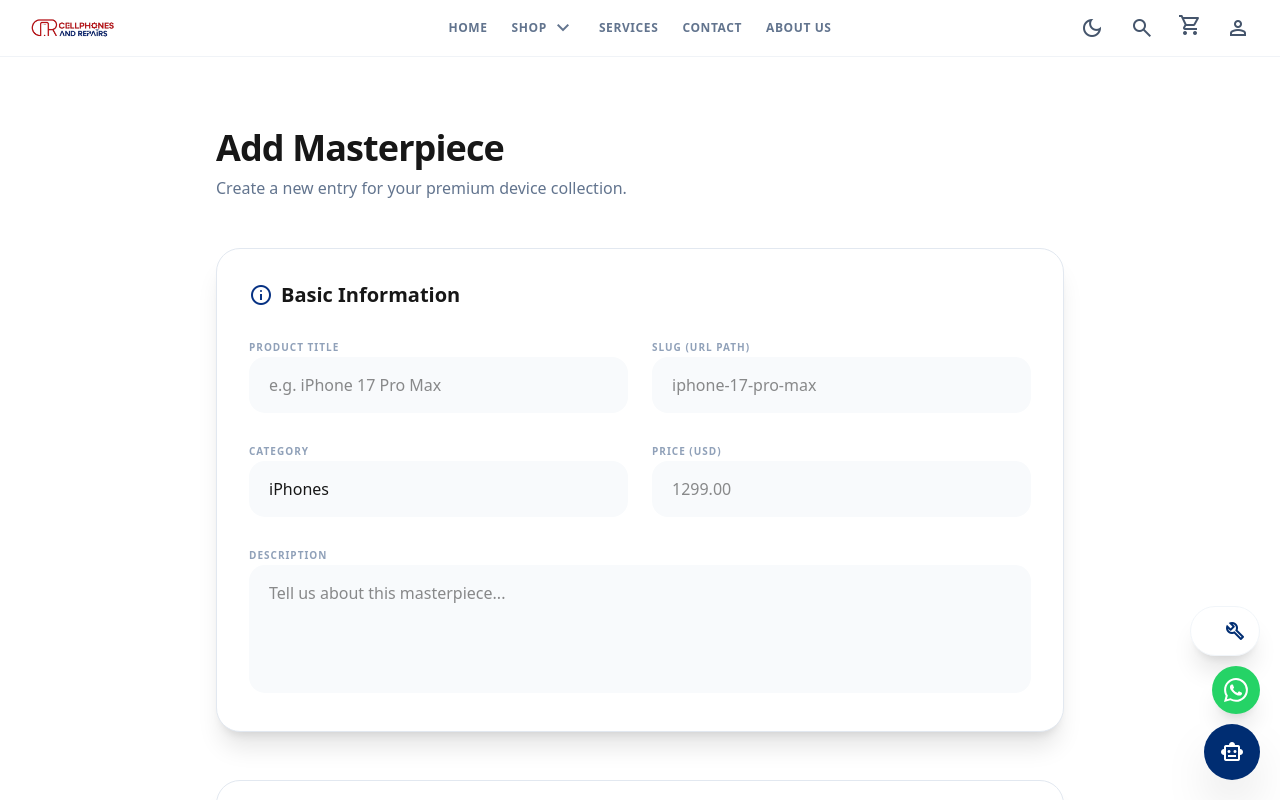
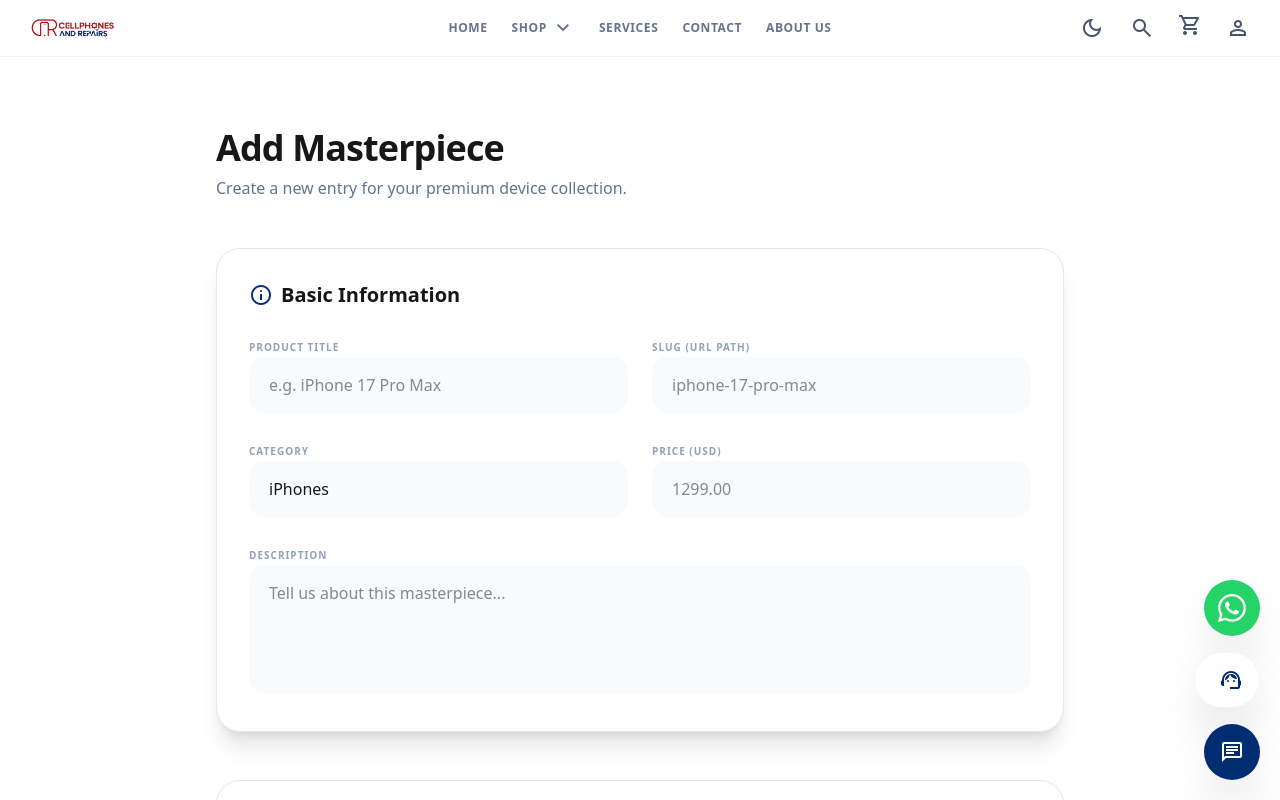
Before and after one commit to FlyPGppVz/PhonesAndRepairs-Final, a Next.js app: page /admin/shop/new in a window 1280 px wide. Shown: the top 800 px of the page. Built offline with nearby package versions, Linux system fonts and the light colour scheme.

Commit message:
feat: restore premium UI elements (Samsung black bg, float animation, promo banner, and FAB stack)

```diff
--- a/src/app/globals.css
+++ b/src/app/globals.css
@@ -86,7 +86,7 @@ body {
 
 @keyframes float {
   0%, 100% { transform: translateY(0); }
-  50% { transform: translateY(-10px); }
+  50% { transform: translateY(-15px); }
 }
 
 .animate-float {
--- a/src/components/FloatingActions.tsx
+++ b/src/components/FloatingActions.tsx
@@ -146,36 +146,52 @@ export default function FloatingActions() {
       )}
 
       {/* FAB Stack */}
-      <div className="flex flex-col items-end gap-[10px] pointer-events-auto">
-        {/* Service FAB */}
-        <Link
-          href="/services"
-          className="group flex items-center gap-3 bg-white dark:bg-blue-600 p-3 rounded-full shadow-xl border border-slate-100 dark:border-white/10 hover:scale-110 active:scale-95 transition-transform duration-300 ease-in-out cursor-pointer"
-        >
-          <span className="max-w-0 overflow-hidden group-hover:max-w-[150px] transition-all duration-500 ease-out font-black text-[10px] uppercase tracking-widest whitespace-nowrap opacity-0 group-hover:opacity-100 pl-2 text-blue-600 dark:text-white">
-            Repair Services
-          </span>
-          <span className="material-symbols-outlined text-blue-600 dark:text-white text-[24px]">build</span>
-        </Link>
-
+      {/* FAB Stack */}
+      <div className="flex flex-col items-end gap-4 pointer-events-auto">
         {/* WhatsApp FAB */}
         <a
           href="https://api.whatsapp.com/send/?phone=13136268888&text&type=phone_number&app_absent=0"
           target="_blank"
           rel="noopener noreferrer"
-          className="bg-[#25D366] text-white p-3 rounded-full shadow-xl hover:scale-110 active:scale-95 transition-transform duration-300 ease-in-out cursor-pointer"
+          className="group relative animate-fade-in-up"
+          style={{ animationDelay: '0.2s' }}
+          aria-label="Chat on WhatsApp"
         >
-          <svg xmlns="http://www.w3.org/2000/svg" width="24" height="24" fill="currentColor" viewBox="0 0 16 16">
-            <path d="M13.601 2.326A7.85 7.85 0 0 0 7.994 0C3.627 0 .068 3.558.064 7.926c0 1.399.366 2.76 1.057 3.965L0 16l4.204-1.102a7.9 7.9 0 0 0 3.79.965h.004c4.368 0 7.926-3.558 7.93-7.93A7.9 7.9 0 0 0 13.6 2.326zM7.994 14.521a6.6 6.6 0 0 1-3.356-.92l-.24-.144-2.494.654.666-2.433-.156-.251a6.56 6.56 0 0 1-1.007-3.505c0-3.626 2.957-6.584 6.591-6.584a6.56 6.56 0 0 1 4.66 1.931 6.56 6.56 0 0 1 1.928 4.66c-.004 3.639-2.961 6.592-6.592 6.592m3.615-4.934c-.197-.099-1.17-.578-1.353-.646-.182-.065-.315-.099-.445.099-.133.197-.513.646-.627.775-.114.133-.232.148-.43.05-.197-.1-.836-.308-1.592-.985-.59-.525-.985-1.175-1.103-1.372-.114-.198-.011-.304.088-.403.087-.088.197-.232.296-.346.1-.114.133-.198.198-.33.065-.134.034-.248-.015-.347-.05-.099-.445-1.076-.612-1.47-.16-.389-.323-.335-.445-.34-.114-.007-.247-.007-.38-.007a.73.73 0 0 0-.529.247c-.182.198-.691.677-.691 1.654s.71 1.916.81 2.049c.098.133 1.394 2.132 3.383 2.992.47.205.84.326 1.129.418.475.152.904.129 1.246.08.38-.058 1.171-.48 1.338-.943.164-.464.164-.86.114-.943-.049-.084-.182-.133-.38-.232z"/>
-          </svg>
+          <div className="relative bg-[#25D366] text-white w-14 h-14 flex-shrink-0 rounded-full shadow-2xl hover:shadow-[#25D366]/40 hover:scale-110 active:scale-95 transition-all duration-300 flex items-center justify-center">
+            <div className="absolute inset-0 bg-white/20 rounded-full opacity-0 group-hover:opacity-100 group-hover:animate-ping pointer-events-none"></div>
+            <svg xmlns="http://www.w3.org/2000/svg" width="28" height="28" fill="currentColor" viewBox="0 0 16 16">
+              <path d="M13.601 2.326A7.85 7.85 0 0 0 7.994 0C3.627 0 .068 3.558.064 7.926c0 1.399.366 2.76 1.057 3.965L0 16l4.204-1.102a7.9 7.9 0 0 0 3.79.965h.004c4.368 0 7.926-3.558 7.93-7.93A7.9 7.9 0 0 0 13.6 2.326zM7.994 14.521a6.6 6.6 0 0 1-3.356-.92l-.24-.144-2.494.654.666-2.433-.156-.251a6.56 6.56 0 0 1-1.007-3.505c0-3.626 2.957-6.584 6.591-6.584a6.56 6.56 0 0 1 4.66 1.931 6.56 6.56 0 0 1 1.928 4.66c-.004 3.639-2.961 6.592-6.592 6.592m3.615-4.934c-.197-.099-1.17-.578-1.353-.646-.182-.065-.315-.099-.445.099-.133.197-.513.646-.627.775-.114.133-.232.148-.43.05-.197-.1-.836-.308-1.592-.985-.59-.525-.985-1.175-1.103-1.372-.114-.198-.011-.304.088-.403.087-.088.197-.232.296-.346.1-.114.133-.198.198-.33.065-.134.034-.248-.015-.347-.05-.099-.445-1.076-.612-1.47-.16-.389-.323-.335-.445-.34-.114-.007-.247-.007-.38-.007a.73.73 0 0 0-.529.247c-.182.198-.691.677-.691 1.654s.71 1.916.81 2.049c.098.133 1.394 2.132 3.383 2.992.47.205.84.326 1.129.418.475.152.904.129 1.246.08.38-.058 1.171-.48 1.338-.943.164-.464.164-.86.114-.943-.049-.084-.182-.133-.38-.232z"/>
+            </svg>
+          </div>
         </a>
+
+        {/* Service Area FAB */}
+        <Link
+          href="/services"
+          className="group relative animate-fade-in-up"
+          style={{ animationDelay: '0.4s' }}
+          aria-label="Service Area"
+        >
+          <div className="relative bg-white dark:bg-neutral-800 text-blue-600 dark:text-blue-400 h-14 pr-4 pl-4 rounded-full shadow-2xl border border-slate-100 dark:border-white/5 hover:scale-110 active:scale-95 transition-all duration-300 flex items-center justify-center gap-2">
+            <div className="absolute inset-0 bg-blue-500/10 rounded-full opacity-0 group-hover:opacity-100 group-hover:animate-ping pointer-events-none"></div>
+            <span className="max-w-0 overflow-hidden group-hover:max-w-[150px] transition-all duration-500 ease-out font-black text-[10px] uppercase tracking-[0.2em] whitespace-nowrap opacity-0 group-hover:opacity-100">
+              Repair Services
+            </span>
+            <span className="material-symbols-outlined text-[26px]">support_agent</span>
+          </div>
+        </Link>
 
         {/* Chat Toggle FAB */}
         <button
           onClick={() => setIsChatOpen(!isChatOpen)}
-          className={`bg-blue-600 text-white w-14 h-14 rounded-full shadow-2xl flex items-center justify-center hover:scale-110 active:scale-95 transition-transform duration-300 ease-in-out cursor-pointer ${isChatOpen ? 'rotate-90 shadow-blue-500/40' : ''}`}
+          className={`group relative animate-fade-in-up ${isChatOpen ? 'rotate-90' : ''}`}
+          style={{ animationDelay: '0.6s' }}
+          aria-label={isChatOpen ? "Close Chat" : "Open Chat"}
         >
-          <span className="material-symbols-outlined text-[28px]">{isChatOpen ? 'close' : 'smart_toy'}</span>
+          <div className={`relative w-14 h-14 flex-shrink-0 rounded-full shadow-2xl transition-all duration-300 flex items-center justify-center ${isChatOpen ? 'bg-red-500 text-white' : 'bg-blue-600 text-white hover:shadow-blue-500/40 hover:scale-110 active:scale-95'}`}>
+            {!isChatOpen && <div className="absolute inset-0 bg-white/20 rounded-full opacity-0 group-hover:opacity-100 group-hover:animate-ping pointer-events-none"></div>}
+            <span className="material-symbols-outlined text-[28px]">{isChatOpen ? 'close' : 'chat'}</span>
+          </div>
         </button>
       </div>
     </div>
--- /dev/null
+++ b/src/components/FloatingFABs.tsx
@@ -0,0 +1,59 @@
+'use client';
+
+import React, { useState } from 'react';
+import Link from 'next/link';
+
+export default function FloatingFABs() {
+  const [isOpen, setIsOpen] = useState(false);
+
+  return (
+    <div className="fixed bottom-6 right-6 z-[9999] flex flex-col items-end gap-4 pointer-events-none">
+      {/* WhatsApp FAB */}
+      <a
+        href="https://api.whatsapp.com/send/?phone=13136268888&text&type=phone_number&app_absent=0"
+        target="_blank"
+        rel="noopener noreferrer"
+        className="group relative pointer-events-auto animate-fade-in-up"
+        style={{ animationDelay: '0.2s' }}
+        aria-label="Chat on WhatsApp"
+      >
+        <div className="relative bg-[#25D366] text-white w-14 h-14 flex-shrink-0 rounded-full shadow-2xl hover:shadow-[#25D366]/40 hover:scale-110 active:scale-95 transition-all duration-300 flex items-center justify-center">
+          <div className="absolute inset-0 bg-white/20 rounded-full opacity-0 group-hover:opacity-100 group-hover:animate-ping pointer-events-none"></div>
+          <svg xmlns="http://www.w3.org/2000/svg" width="28" height="28" fill="currentColor" viewBox="0 0 16 16">
+            <path d="M13.601 2.326A7.85 7.85 0 0 0 7.994 0C3.627 0 .068 3.558.064 7.926c0 1.399.366 2.76 1.057 3.965L0 16l4.204-1.102a7.9 7.9 0 0 0 3.79.965h.004c4.368 0 7.926-3.558 7.93-7.93A7.9 7.9 0 0 0 13.6 2.326zM7.994 14.521a6.6 6.6 0 0 1-3.356-.92l-.24-.144-2.494.654.666-2.433-.156-.251a6.56 6.56 0 0 1-1.007-3.505c0-3.626 2.957-6.584 6.591-6.584a6.56 6.56 0 0 1 4.66 1.931 6.56 6.56 0 0 1 1.928 4.66c-.004 3.639-2.961 6.592-6.592 6.592m3.615-4.934c-.197-.099-1.17-.578-1.353-.646-.182-.065-.315-.099-.445.099-.133.197-.513.646-.627.775-.114.133-.232.148-.43.05-.197-.1-.836-.308-1.592-.985-.59-.525-.985-1.175-1.103-1.372-.114-.198-.011-.304.088-.403.087-.088.197-.232.296-.346.1-.114.133-.198.198-.33.065-.134.034-.248-.015-.347-.05-.099-.445-1.076-.612-1.47-.16-.389-.323-.335-.445-.34-.114-.007-.247-.007-.38-.007a.73.73 0 0 0-.529.247c-.182.198-.691.677-.691 1.654s.71 1.916.81 2.049c.098.133 1.394 2.132 3.383 2.992.47.205.84.326 1.129.418.475.152.904.129 1.246.08.38-.058 1.171-.48 1.338-.943.164-.464.164-.86.114-.943-.049-.084-.182-.133-.38-.232z"/>
+          </svg>
+        </div>
+      </a>
+
+      {/* Service Area FAB */}
+      <Link
+        href="/services"
+        className="group relative pointer-events-auto animate-fade-in-up"
+        style={{ animationDelay: '0.4s' }}
+        aria-label="Service Area"
+      >
+        <div className="relative bg-gradient-to-tr from-blue-600 to-blue-400 text-white p-3 h-14 rounded-full shadow-2xl hover:shadow-blue-500/40 hover:scale-110 active:scale-95 transition-all duration-300 flex items-center justify-center gap-3">
+          <div className="absolute inset-0 bg-white/20 rounded-full opacity-0 group-hover:opacity-100 group-hover:animate-ping pointer-events-none"></div>
+          <span className="max-w-0 overflow-hidden group-hover:max-w-[150px] transition-all duration-500 ease-out font-bold whitespace-nowrap opacity-0 group-hover:opacity-100 pl-1 text-sm uppercase tracking-widest">Service Area</span>
+          <span className="material-symbols-outlined text-[28px]">support_agent</span>
+        </div>
+      </Link>
+
+      {/* Chatbot FAB (Trigger) */}
+      <button
+        onClick={() => {
+          // Dispatch a custom event that the Chatbot component can listen to
+          window.dispatchEvent(new CustomEvent('toggle-chatbot'));
+        }}
+        className="group relative pointer-events-auto animate-fade-in-up"
+        style={{ animationDelay: '0.6s' }}
+        aria-label="Open Chatbot"
+      >
+        <div className="relative bg-blue-600 text-white w-14 h-14 flex-shrink-0 rounded-full shadow-2xl hover:shadow-blue-500/40 hover:scale-110 active:scale-95 transition-all duration-300 flex items-center justify-center">
+          <div className="absolute inset-0 bg-white/20 rounded-full opacity-0 group-hover:opacity-100 group-hover:animate-ping pointer-events-none"></div>
+          <span className="material-symbols-outlined text-[28px]">chat</span>
+        </div>
+      </button>
+    </div>
+  );
+}
```
Also changed, not shown: src/app/page.tsx (+39 -3 lines).
